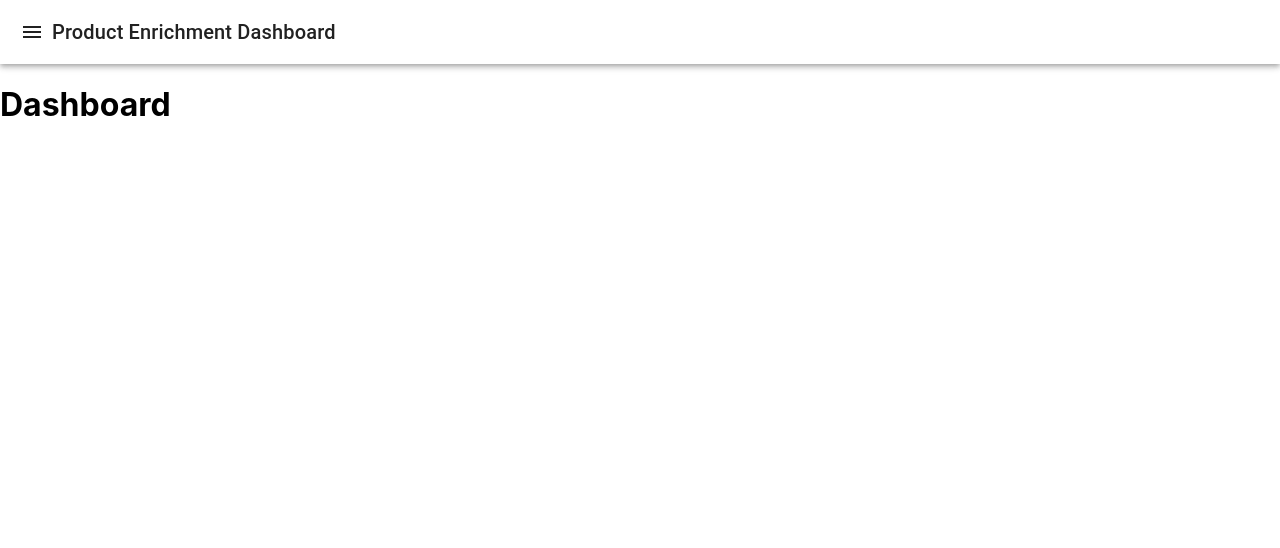
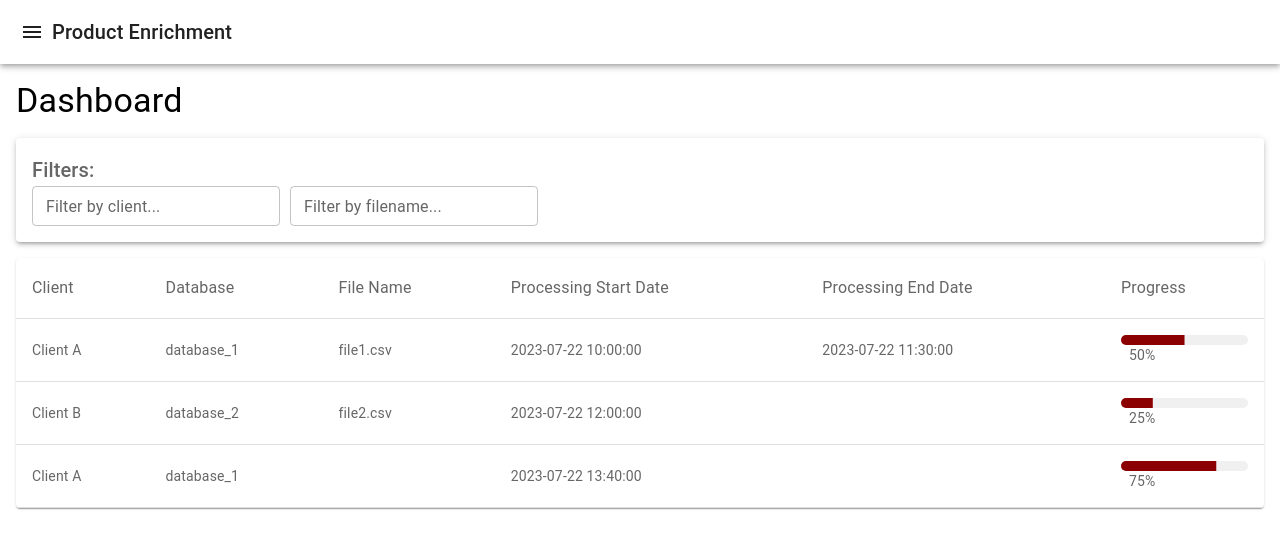
Before and after one commit to hangarter/enrichment-frontend, a React (Create React App) app in the folder pe-frontend/: page /dashboard in a window 1280 px wide. Shown: the top 548 px of the page. Built offline with nearby package versions, Linux system fonts and the light colour scheme.

Commit message:
Rules visualization page

```diff
--- a/pe-frontend/src/App.tsx
+++ b/pe-frontend/src/App.tsx
@@ -72,7 +72,7 @@ export default function Main() {
             >
               <MenuIcon />
             </IconButton>
-            <Typography variant="h6">Product Enrichment Dashboard</Typography>
+            <Typography variant="h6">Product Enrichment</Typography>
           </Toolbar>
         </AppBar>
         <Drawer anchor="left" open={open} onClose={toggleDrawer(false)}>
--- a/pe-frontend/src/Dashboard.tsx
+++ b/pe-frontend/src/Dashboard.tsx
@@ -1,9 +1,134 @@
 import * as React from "react";
+import LinearProgress from "@mui/material/LinearProgress";
+import {
+  Box,
+  Table,
+  TableBody,
+  TableCell,
+  TableContainer,
+  TableHead,
+  TableRow,
+  TextField,
+  Typography,
+  Paper,
+} from "@mui/material";
+
+const mockData = [
+  {
+    client: "Client A",
+    csvName: "database_1",
+    fileName: "file1.csv",
+    processingStartDate: "2023-07-22 10:00:00",
+    processingEndDate: "2023-07-22 11:30:00",
+    progress: 50,
+  },
+  {
+    client: "Client B",
+    csvName: "database_2",
+    fileName: "file2.csv",
+    processingStartDate: "2023-07-22 12:00:00",
+    processingEndDate: "",
+    progress: 25,
+  },
+  {
+    client: "Client A",
+    csvName: "database_1",
+    name: "file3.csv",
+    processingStartDate: "2023-07-22 13:40:00",
+    processingEndDate: "",
+    progress: 75,
+  },
+  // Add more mock data here...
+];
 
 export default function Dashboard() {
+  const [filter, setFilter] = React.useState({ client: "", csvName: "" });
+
+  const filteredData = mockData.filter((file) => {
+    const clientMatch = file.client
+      .toLowerCase()
+      .includes(filter.client.toLowerCase());
+    const csvNameMatch = file.csvName
+      .toLowerCase()
+      .includes(filter.csvName.toLowerCase());
+    return clientMatch && csvNameMatch;
+  });
+
   return (
-    <div>
-      <h1>Dashboard</h1>
-    </div>
+    <Box sx={{ p: 2 }}>
+      <Typography variant="h4">Dashboard</Typography>
+      <Paper elevation={3} sx={{ my: 2, p: 2 }}>
+        <Typography variant="h6">Filters:</Typography>
+        <form>
+          <TextField
+            label="Filter by client..."
+            value={filter.client}
+            onChange={(e) => setFilter({ ...filter, client: e.target.value })}
+            variant="outlined"
+            size="small"
+            style={{ marginRight: "10px" }}
+          />
+          <TextField
+            label="Filter by filename..."
+            value={filter.csvName}
+            onChange={(e) => setFilter({ ...filter, csvName: e.target.value })}
+            variant="outlined"
+            size="small"
+          />
+        </form>
+      </Paper>
+      <TableContainer component={Paper}>
+        <Table sx={{ minWidth: 650 }}>
+          <TableHead>
+            <TableRow>
+              <TableCell>
+                <Typography variant="subtitle1">Client</Typography>
+              </TableCell>
+              <TableCell>
+                <Typography variant="subtitle1">Database</Typography>
+              </TableCell>
+              <TableCell>
+                <Typography variant="subtitle1">File Name</Typography>
+              </TableCell>
+              <TableCell>
+                <Typography variant="subtitle1">
+                  Processing Start Date
+                </Typography>
+              </TableCell>
+              <TableCell>
+                <Typography variant="subtitle1">Processing End Date</Typography>
+              </TableCell>
+              <TableCell>
+                <Typography variant="subtitle1">Progress</Typography>
+              </TableCell>
+            </TableRow>
+          </TableHead>
+          <TableBody>
+            {filteredData.map((file, index) => (
+              <TableRow key={index}>
+                <TableCell>{file.client}</TableCell>
+                <TableCell>{file.csvName}</TableCell>
+                <TableCell>{file.fileName}</TableCell>
+                <TableCell>{file.processingStartDate}</TableCell>
+                <TableCell>{file.processingEndDate}</TableCell>
+                <TableCell>
+                  <LinearProgress
+                    variant="determinate"
+                    value={file.progress}
+                    sx={{
+                      height: "10px",
+                      borderRadius: "5px",
+                      backgroundColor: "#f0f0f0",
+                    }}
+                    color="secondary" // Change the color to match your theme
+                  />
+                  <Box sx={{ ml: 1 }}>{file.progress}%</Box>
+                </TableCell>
+              </TableRow>
+            ))}
+          </TableBody>
+        </Table>
+      </TableContainer>
+    </Box>
   );
 }
--- a/pe-frontend/src/Rules.tsx
+++ b/pe-frontend/src/Rules.tsx
@@ -1,9 +1,161 @@
 import * as React from "react";
+import { useState } from "react";
+import {
+  Box,
+  Typography,
+  Paper,
+  Autocomplete,
+  TextField,
+  Button,
+  Accordion,
+  AccordionSummary,
+  AccordionDetails,
+  List,
+  ListItem,
+  ListItemText,
+  ListItemIcon,
+  IconButton,
+  ListItemSecondaryAction,
+} from "@mui/material";
+import ExpandMoreIcon from "@mui/icons-material/ExpandMore";
+import AddIcon from "@mui/icons-material/Add";
+import DeleteIcon from "@mui/icons-material/Delete";
+
+const clients = ["Client A", "Client B", "Client C"];
+const databases = ["Database 1", "Database 2", "Database 3"];
+
+let localValues = ["Local Value 1", "Local Value 2", "Local Value 3"];
+let globalValues = ["Global Value 1", "Global Value 2", "Global Value 3"];
+const rules = ["Rule 1", "Rule 2", "Rule 3"];
 
 export default function Rules() {
+  const [client, setClient] = useState<string | null>(null);
+  const [database, setDatabase] = useState<string | null>(null);
+  const [selectedGlobalValue, setSelectedGlobalValue] = useState<string | null>(
+    null
+  );
+
+  const handleDeleteGlobalValue = (value: string) => {
+    globalValues = globalValues.filter((v) => v !== value);
+    if (selectedGlobalValue === value) {
+      setSelectedGlobalValue(null);
+    }
+  };
+
+  const handleAddGlobalValue = () => {
+    globalValues = [...globalValues, `Global Value ${globalValues.length + 1}`];
+  };
+
   return (
-    <div>
-      <h1>Rules</h1>
-    </div>
+    <Box sx={{ p: 2 }}>
+      <Typography variant="h4">Rules</Typography>
+      <Paper elevation={3} sx={{ my: 2, p: 2 }}>
+        <Typography variant="h6">Filters</Typography>
+        <Box sx={{ my: 2 }}>
+          <Autocomplete
+            options={clients}
+            value={client}
+            onChange={(event, newValue) => {
+              setClient(newValue);
+            }}
+            renderInput={(params) => (
+              <TextField {...params} label="Client" variant="outlined" />
+            )}
+          />
+        </Box>
+        <Box sx={{ my: 2 }}>
+          <Autocomplete
+            options={databases}
+            value={database}
+            onChange={(event, newValue) => {
+              setDatabase(newValue);
+            }}
+            renderInput={(params) => (
+              <TextField {...params} label="Database" variant="outlined" />
+            )}
+          />
+        </Box>
+        <Button
+          variant="contained"
+          color="primary"
+          disabled={!client || !database}
+        >
+          Visualize Rules
+        </Button>
+      </Paper>
+      {client && database ? (
+        <Paper elevation={3} sx={{ my: 2, p: 2 }}>
+          <Accordion>
+            <AccordionSummary expandIcon={<ExpandMoreIcon />}>
+              <Typography variant="h6">Local Values</Typography>
+            </AccordionSummary>
+            <AccordionDetails>
+              <List>
+                {localValues.map((value, index) => (
+                  <ListItem key={index}>
+                    <ListItemText primary={value} />
+                  </ListItem>
+                ))}
+              </List>
+            </AccordionDetails>
+          </Accordion>
+          <Accordion>
+            <AccordionSummary expandIcon={<ExpandMoreIcon />}>
+              <Typography variant="h6">Global Values</Typography>
+            </AccordionSummary>
+            <AccordionDetails>
+              <List>
+                {globalValues.map((value, index) => (
+                  <ListItem
+                    button
+                    key={index}
+                    onClick={() => setSelectedGlobalValue(value)}
+                  >
+                    <ListItemText primary={value} />
+                    <ListItemSecondaryAction>
+                      <IconButton
+                        edge="end"
+                        aria-label="delete"
+                        onClick={() => handleDeleteGlobalValue(value)}
+                      >
+                        <DeleteIcon />
+                      </IconButton>
+                    </ListItemSecondaryAction>
+                  </ListItem>
+                ))}
+                <ListItem button onClick={handleAddGlobalValue}>
+                  <ListItemIcon>
+                    <AddIcon />
+                  </ListItemIcon>
+                  <ListItemText primary="Add new global value" />
+                </ListItem>
+              </List>
+            </AccordionDetails>
+          </Accordion>
+          <Accordion>
+            <AccordionSummary expandIcon={<ExpandMoreIcon />}>
+              <Typography variant="h6">Rules</Typography>
+            </AccordionSummary>
+            <AccordionDetails>
+              {selectedGlobalValue ? (
+                <List>
+                  {rules.map((rule, index) => (
+                    <ListItem key={index}>
+                      <ListItemText primary={rule} />
+                    </ListItem>
+                  ))}
+                </List>
+              ) : (
+                <Typography>Select a global value</Typography>
+              )}
+            </AccordionDetails>
+          </Accordion>
+        </Paper>
+      ) : (
+        <Typography>
+          Select client and database to visualize their rules.
+        </Typography>
+      )}
+    </Box>
   );
 }
```
